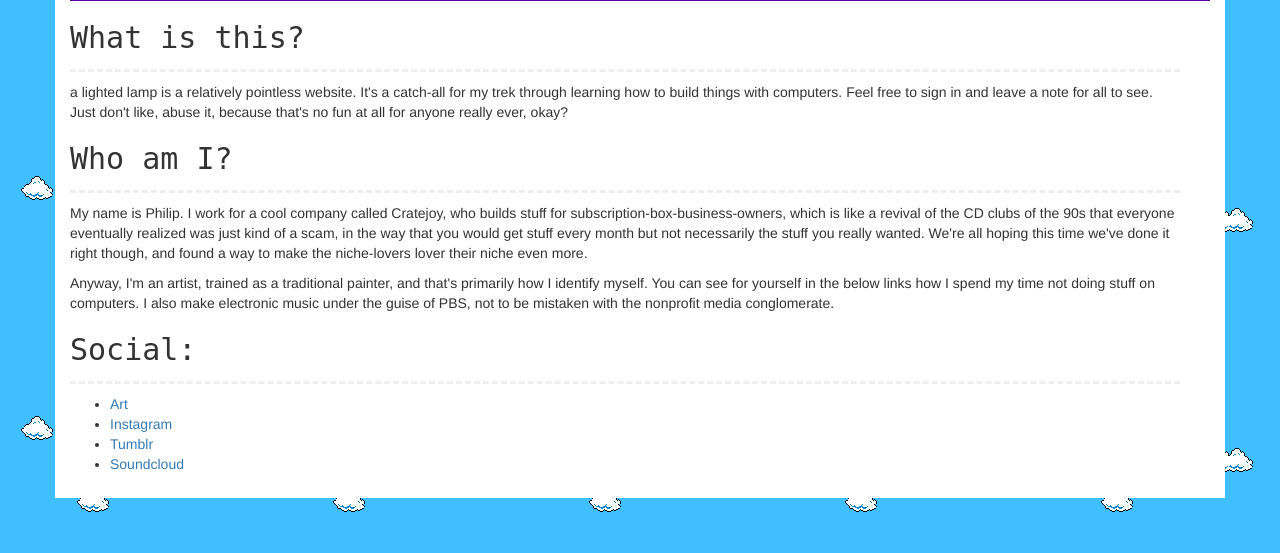
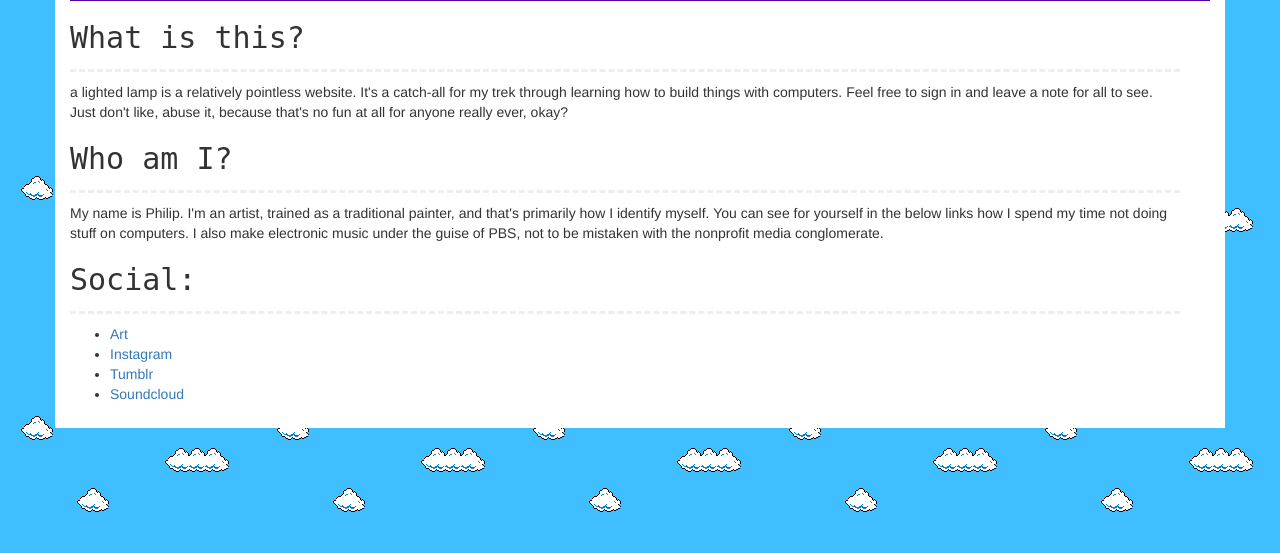
Before and after one commit to alightedlamp/alightedlamp, a Flask app: page /about in a window 1280 px wide. Shown: the part 581-1134 px from the top of the page. Run offline with Flask 2, Linux system fonts and the light colour scheme; a user stored in the database is signed in; data comes from the database, SQL or seed files in the repository; parts of the project's set-up code (start-up, migrations or seed data) failed here and were passed over; some libraries are stand-ins or nearby versions; some web fonts are replaced.

Commit message:
update about

```diff
--- a/app/templates/about.html
+++ b/app/templates/about.html
@@ -6,8 +6,7 @@
     <h2 class="subtitle">What is this?</h2>
     <p>a lighted lamp is a relatively pointless website. It's a catch-all for my trek through learning how to build things with computers. Feel free to sign in and leave a note for all to see. Just don't like, abuse it, because that's no fun at all for anyone really ever, okay?</p>
     <h2 class="subtitle">Who am I?</h2>
-    <p>My name is Philip. I work for a cool company called Cratejoy, who builds stuff for subscription-box-business-owners, which is like a revival of the CD clubs of the 90s that everyone eventually realized was just kind of a scam, in the way that you would get stuff every month but not necessarily the stuff you really wanted. We're all hoping this time we've done it right though, and found a way to make the niche-lovers lover their niche even more.</p>
-    <p>Anyway, I'm an artist, trained as a traditional painter, and that's primarily how I identify myself. You can see for yourself in the below links how I spend my time not doing stuff on computers. I also make electronic music under the guise of PBS, not to be mistaken with the nonprofit media conglomerate.</p>
+    <p>My name is Philip. I'm an artist, trained as a traditional painter, and that's primarily how I identify myself. You can see for yourself in the below links how I spend my time not doing stuff on computers. I also make electronic music under the guise of PBS, not to be mistaken with the nonprofit media conglomerate.</p>
     <h2 class="subtitle">Social:</h2>
     <ul>
         <li><a href="http://philipharrell.com" target="_blank">Art</a></li>
```
